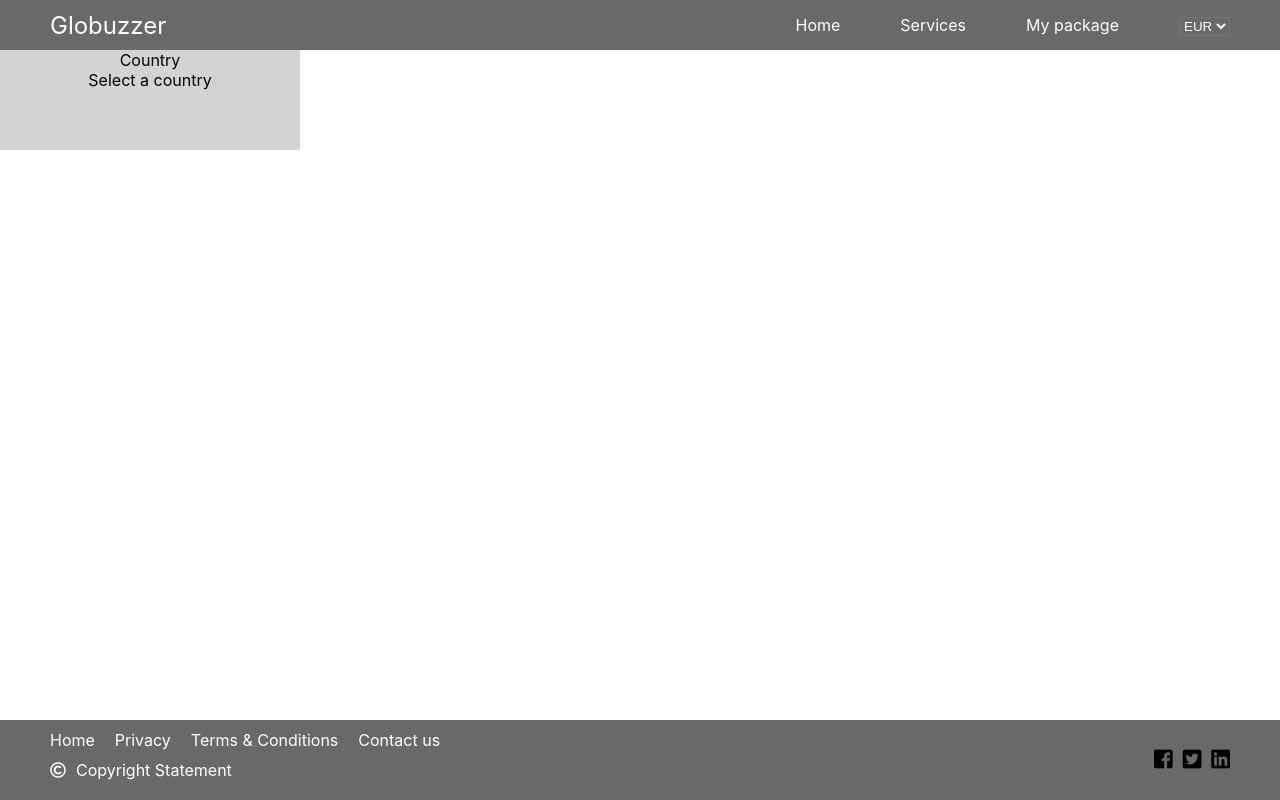
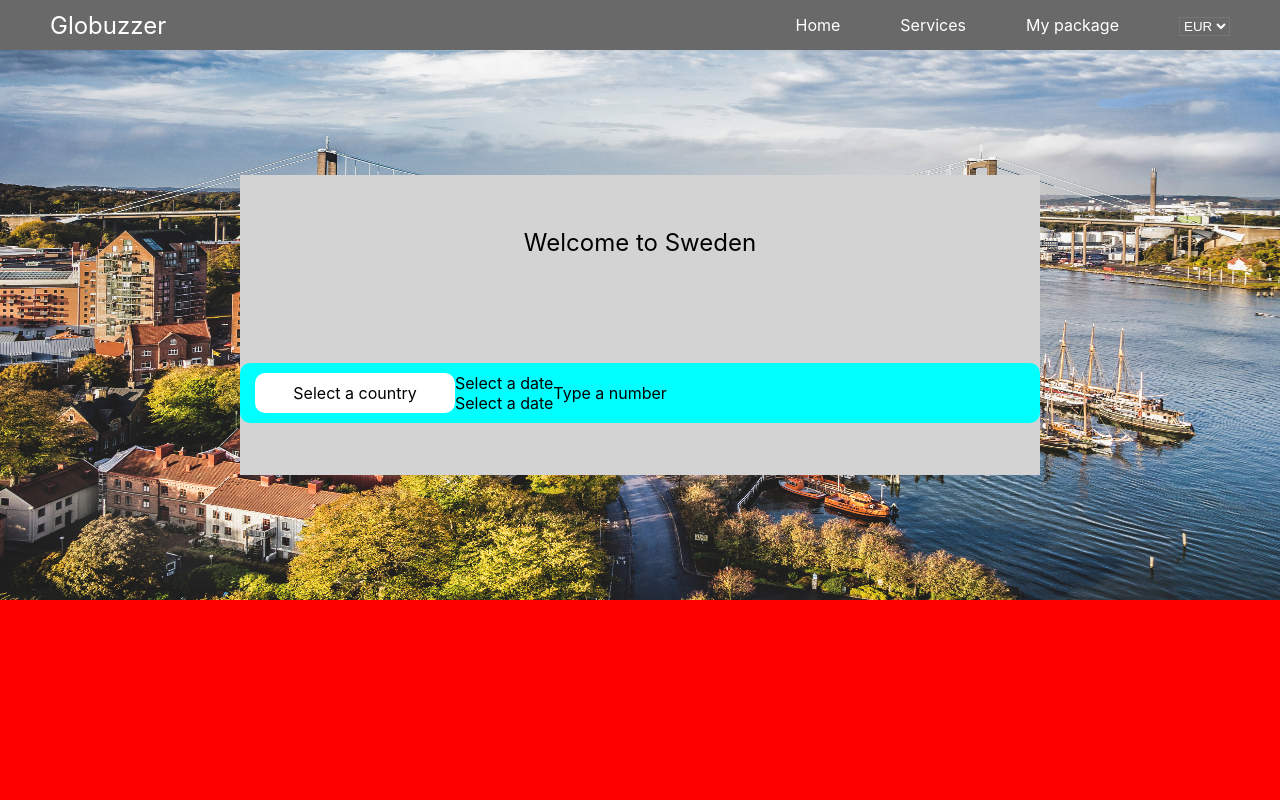
Before and after one commit to minhchinh97h/GlobuzzerTask281218-Client-Side, a React (Create React App) app in the folder globuzzer-task-client/: page / in a window 1280 px wide. Built offline with nearby package versions, Linux system fonts and the light colour scheme.

Commit message:
update center info dropdown country 02/01/2019

```diff
--- a/globuzzer-task-client/src/App.css
+++ b/globuzzer-task-client/src/App.css
@@ -1,6 +1,6 @@
 .App {
   text-align: center;
-  min-height: 100%;
+  height: 100%;
 }
 
 .App-logo {
@@ -36,6 +36,7 @@
   box-sizing: border-box
 }
 
+
 .footer{
   width: 100%;
   height: 80px;
@@ -44,7 +45,3 @@
   bottom: 0;
   display: flex;
 }
-
-main{
-  height: calc(100vh - 50px - 80px);
-}
--- a/globuzzer-task-client/src/App.js
+++ b/globuzzer-task-client/src/App.js
@@ -8,17 +8,21 @@ class App extends Component {
   render() {
     return (
       <div className="App">
-        <header className="header">
+        {/* <header className="header">
           <Header />
         </header>
 
         <main>
           <Section1 />
-        </main>
+        </main> */}
 
-        <footer className="footer">
+        {/* <footer className="footer">
           <Footer />
-        </footer>
+        </footer> */}
+
+
+        <Section1 />
+
       </div>
     );
   }
--- a/globuzzer-task-client/src/components/header/Header.js
+++ b/globuzzer-task-client/src/components/header/Header.js
@@ -5,7 +5,7 @@ class Header extends Component{
 
     render(){
         return(
-            <div className="container">
+            <div className="header">
                 <div className="top-nav">
                     <div className="logo-brand-holder">
                         <a className="brand-display" href="#">Globuzzer</a>
--- a/globuzzer-task-client/src/components/section1/Section1.css
+++ b/globuzzer-task-client/src/components/section1/Section1.css
@@ -1,11 +1,143 @@
-.center-info-bar{
-    background-color: lightgrey;
-    width: 300px;
-    height: 100px;
-}
-
-main .container{
-    display: flex;
+.section1-container{
     width: 100%;
     height: 100%;
 }
+
+.stacking-contents{
+    position: relative;
+    height: 550px;
+}
+
+.images-holder, .images{
+    position: absolute;
+    width: 100%;
+    height: 100%;
+}
+
+.images-holder img{
+    height: 100%;
+    width: 100%;
+    z-index: 0;
+}
+
+.center-info-holder{
+    position: absolute;
+    height: 100%;
+    width: 100%;
+    display: flex;
+    z-index: 10;
+    align-items: center;
+    justify-content: center;
+}
+
+.center-info{
+    background-color: lightgrey;
+    height: 300px;
+    width: 800px;
+}
+
+.welcome-banner{
+    height: 45%;
+    display: flex;
+    justify-content: center;
+    align-items: center;
+}
+
+.welcome-banner p{
+    font-size: 24px;
+}
+
+.info-bar-holder{
+    height: 55%;
+    display: flex;
+    align-items: center;
+}
+
+.info-bar{
+    width: 100%;
+    height: 60px;
+    background-color: aqua;
+    border-radius: 10px;
+    display: flex;
+    align-items: center;
+}
+
+.select-country-holder{
+    display: flex;
+    align-items: center;
+    flex-direction: column;
+}
+
+.select-country-dropdown{
+    height: 40px;
+    width: 200px;
+    border-radius: 10px;
+    border: 10px;
+    margin-left: 15px;
+    background-color: white;
+    display: flex;
+    align-items: center;
+    justify-content: center;
+    position: relative;
+    cursor: pointer;
+
+    -moz-user-select: none;
+    -webkit-user-select: none;
+    -ms-user-select:none;
+    user-select:none;
+    -o-user-select:none;
+}
+
+.select-country-dropdown:hover, .select-country-dropdown-show{
+    background-color: lightgrey;
+}
+
+.country-dropdown-content{
+    display: none;
+    position: absolute;
+    width: 300px;
+    max-height: 300px;
+    background-color: white;
+    margin-top: 40px;
+    margin-left: 57px;
+    border-radius: 10px;
+    overflow-y: auto;
+}
+
+.content-holder{
+    display: flex;
+    height: 100%;
+    width: 100%;
+    padding: 10px 0;
+    flex-direction: column;
+}
+
+.content-holder a{
+    display: flex;
+    align-items: center;
+    justify-content: center;
+    height: 30px;
+    text-decoration: none;
+    color: black;
+    cursor: pointer;
+    -moz-user-select: none;
+    -webkit-user-select: none;
+    -ms-user-select:none;
+    user-select:none;
+    -o-user-select:none;
+
+}
+
+.content-holder a:hover{
+    background-color: lightgrey;
+}
+
+.intro-ad-holder{
+    width: 100%;
+    height: calc(100% - 50px - 550px);
+    background-color: red;
+}
+
+.show {
+    display: block;
+}
--- a/globuzzer-task-client/src/components/section1/Section1.js
+++ b/globuzzer-task-client/src/components/section1/Section1.js
@@ -1,35 +1,116 @@
 import React, { Component } from 'react'
-
+import Header from '../header/Header'
 import './Section1.css'
 
 class Section1 extends Component{
+    country_list = ["Afghanistan","Albania","Algeria","Andorra","Angola","Anguilla","Antigua Barbuda","Argentina","Armenia","Aruba","Australia","Austria","Azerbaijan","Bahamas"
+	,"Bahrain","Bangladesh","Barbados","Belarus","Belgium","Belize","Benin","Bermuda","Bhutan","Bolivia","Bosnia Herzegovina","Botswana","Brazil","British Virgin Islands"
+	,"Brunei","Bulgaria","Burkina Faso","Burundi","Cambodia","Cameroon","Canada","Cape Verde","Cayman Islands","Chad","Chile","China","Colombia","Congo","Cook Islands","Costa Rica"
+	,"Cote D Ivoire","Croatia","Cruise Ship","Cuba","Cyprus","Czech Republic","Denmark","Djibouti","Dominica","Dominican Republic","Ecuador","Egypt","El Salvador","Equatorial Guinea"
+	,"Estonia","Ethiopia","Falkland Islands","Faroe Islands","Fiji","Finland","France","French Polynesia","French West Indies","Gabon","Gambia","Georgia","Germany","Ghana"
+	,"Gibraltar","Greece","Greenland","Grenada","Guam","Guatemala","Guernsey","Guinea","Guinea Bissau","Guyana","Haiti","Honduras","Hong Kong","Hungary","Iceland","India"
+	,"Indonesia","Iran","Iraq","Ireland","Isle of Man","Israel","Italy","Jamaica","Japan","Jersey","Jordan","Kazakhstan","Kenya","Kuwait","Kyrgyz Republic","Laos","Latvia"
+	,"Lebanon","Lesotho","Liberia","Libya","Liechtenstein","Lithuania","Luxembourg","Macau","Macedonia","Madagascar","Malawi","Malaysia","Maldives","Mali","Malta","Mauritania"
+	,"Mauritius","Mexico","Moldova","Monaco","Mongolia","Montenegro","Montserrat","Morocco","Mozambique","Namibia","Nepal","Netherlands","Netherlands Antilles","New Caledonia"
+	,"New Zealand","Nicaragua","Niger","Nigeria","Norway","Oman","Pakistan","Palestine","Panama","Papua New Guinea","Paraguay","Peru","Philippines","Poland","Portugal"
+	,"Puerto Rico","Qatar","Reunion","Romania","Russia","Rwanda","Saint Pierre Miquelon","Samoa","San Marino","Satellite","Saudi Arabia","Senegal","Serbia","Seychelles"
+	,"Sierra Leone","Singapore","Slovakia","Slovenia","South Africa","South Korea","Spain","Sri Lanka","St Kitts Nevis","St Lucia","St Vincent","St. Lucia","Sudan"
+	,"Suriname","Swaziland","Sweden","Switzerland","Syria","Taiwan","Tajikistan","Tanzania","Thailand","Timor L'Este","Togo","Tonga","Trinidad Tobago","Tunisia"
+	,"Turkey","Turkmenistan","Turks Caicos","Uganda","Ukraine","United Arab Emirates","United Kingdom","United States","United States Minor Outlying Islands","Uruguay"
+    ,"Uzbekistan","Venezuela","Vietnam","Virgin Islands (US)","Yemen","Zambia","Zimbabwe"];
+
+
+    state={
+        render_country_options:null,
+        current_selected_country: 'Select a country'
+    }
+
+    SelectCountry = (e) => {
+        this.setState({
+            current_selected_country: e.target.textContent
+        })
+    }
+
+    ToggleCountryDropdown = () => {
+        window.document.getElementById("country-dropdown-content").classList.toggle("show")
+        window.document.getElementById("select-country-dropdown").classList.toggle("select-country-dropdown-show")
+    }
+
+    componentDidMount(){
+        window.onclick = (e) => {
+            if(!e.target.matches('.select-country-dropdown')){
+                let dropdown = document.getElementById("country-dropdown-content")
+
+                if(dropdown.classList.contains('show')){
+                    document.getElementById("select-country-dropdown").classList.remove("select-country-dropdown-show")
+                    dropdown.classList.remove('show')
+                }
+
+            }
+        }
+
+        this.setState({
+            render_country_options: this.country_list.map((country, index) =>{
+                return(
+                    <a className="" href="#" key={country} onClick={this.SelectCountry}>{country}</a>
+                )
+            })
+        })
+    }
+
     render(){
         return(
-            <div className="container">
-                <div className="center-info-bar">
-                    <div className="select-country-holder">
-                        Country
-                        <div className="dropdown">
-                            Select a country
+            <div className="section1-container">
+                <Header />
+                <div className="stacking-contents">
+                    <div className="images-holder">
+                        <div className="images">
+                            <img src="/images/sweden/sweden.jpg" />
+                        </div>
+                    </div>
+                    <div className="center-info-holder">
+                        <div className="center-info">
+                            <div className="welcome-banner">
+                                <p>Welcome to Sweden</p>
+                            </div>
+                            <div className="info-bar-holder">
+                                <div className="info-bar">
+                                    <div className="select-country-holder">
+                                        <a id="select-country-dropdown" className="select-country-dropdown"
+                                        onClick={this.ToggleCountryDropdown}>
+                                            {this.state.current_selected_country}
+                                        </a>
+                                        <div id="country-dropdown-content" className="country-dropdown-content">
+                                            <div className="content-holder">
+                                                {this.state.render_country_options}
+                                            </div>
+                                        </div>
+                                    </div>
 
-                            <div className="dropdown-content">
+                                    <div>
+                                        <div>
+                                            Select a date
+                                        </div>
+                                        <div>
+                                            Select a date
+                                        </div>
+                                    </div>
 
+                                    <div>
+                                        <div>
+                                            Type a number
+                                        </div>
+                                    </div>
+                                </div>
                             </div>
                         </div>
                     </div>
 
-                    <div className="select-arrival-date-holder">
+                </div>
+                <div className="intro-ad-holder">
 
-                    </div>
+                </div>
 
-                    <div className="select-departure-date-holder">
-
-                    </div>
-
-                    <div className="number-guests-holder">
-
-                    </div>
-                </div>
             </div>
         )
     }
```
Also changed, not shown: globuzzer-task-client/public/images/sweden/sweden.jpg (added).
